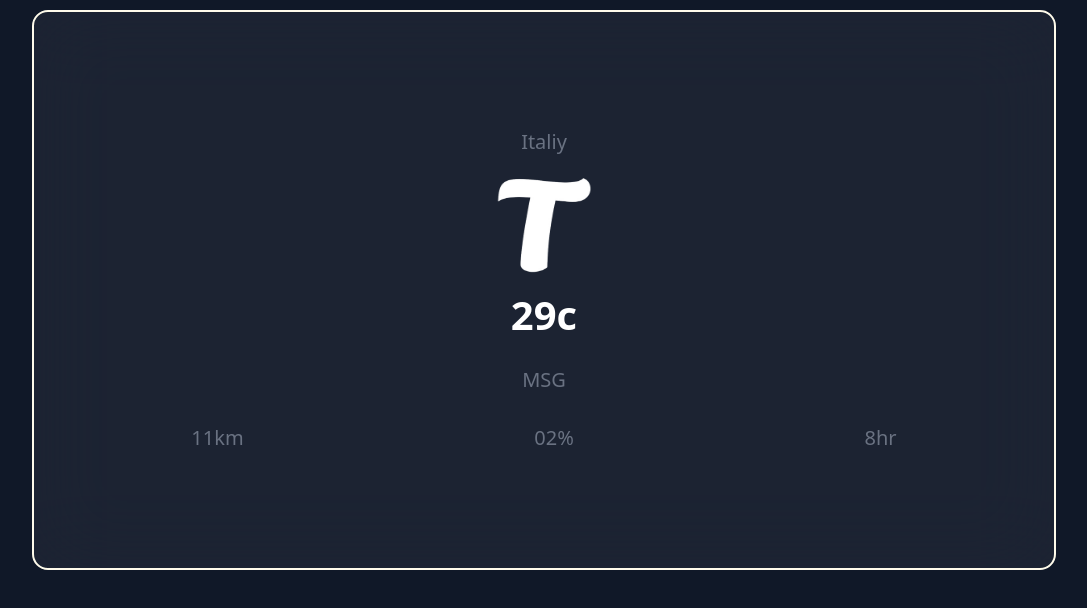
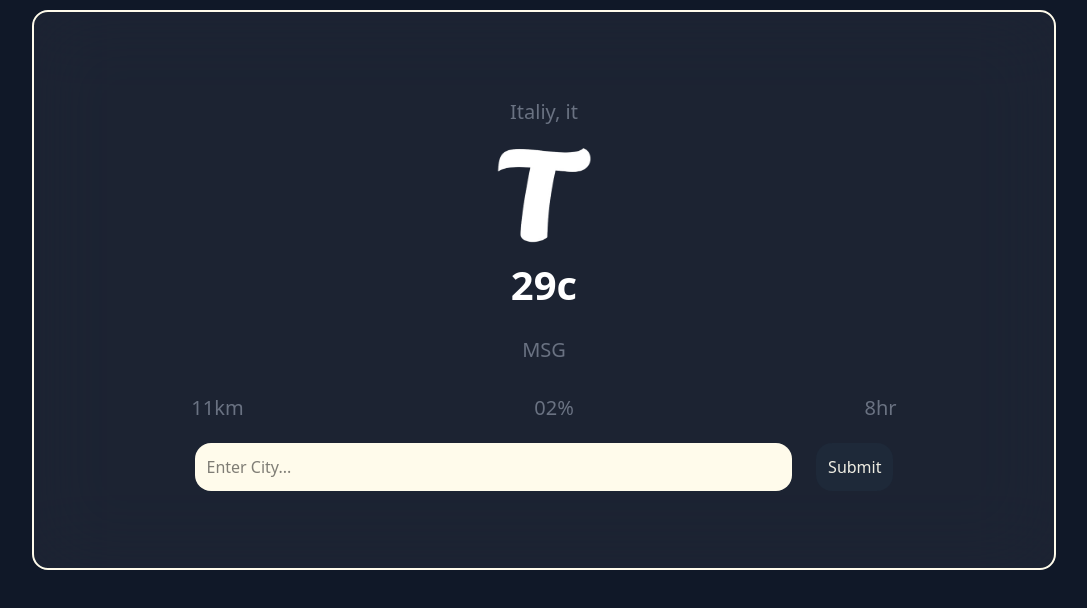
Before and after one commit to codewithfitse/WeatherApp, a React (Vite) app in the folder Frontend/: page /Home in a window 1280 px wide. Shown: the top 608 px of the page, without its empty margins (96-1183 px from the left). Built offline with nearby package versions, Linux system fonts and the light colour scheme.

Commit message:
WORKING ON HOMEPAGE UI

```diff
--- a/Frontend/src/page/Home.jsx
+++ b/Frontend/src/page/Home.jsx
@@ -7,7 +7,7 @@ export const Home = () => {
     <>
       <div className="w-full h-screen text-white bg-gray-900 flex justify-center">
         <div className="w-[80%] h-[70%] mt-[10px] p-3 flex flex-col items-center justify-center border-2 border-amber-50 bg-white/5 backdrop-blur-2xl rounded-2xl space-y-3">
-          <p className="">Italiy</p>
+          <p className="">Italiy, it</p>
           <img
             src="logo.webp"
             alt="WeatherPhoto"
@@ -21,6 +21,16 @@ export const Home = () => {
             <p className="">02%</p>
             <p className="">8hr</p>
           </div>
+          <div className="w-full flex justify-center space-x-6">
+            <input
+              type="text"
+              className="w-[60%] p-3 bg-amber-50 text-black rounded-2xl"
+              placeholder="Enter City..."
+            />
+            <button className="p-3 rounded-2xl bg-gray-800 text-accent">
+              Submit
+            </button>
+          </div>
         </div>
       </div>
     </>
```
